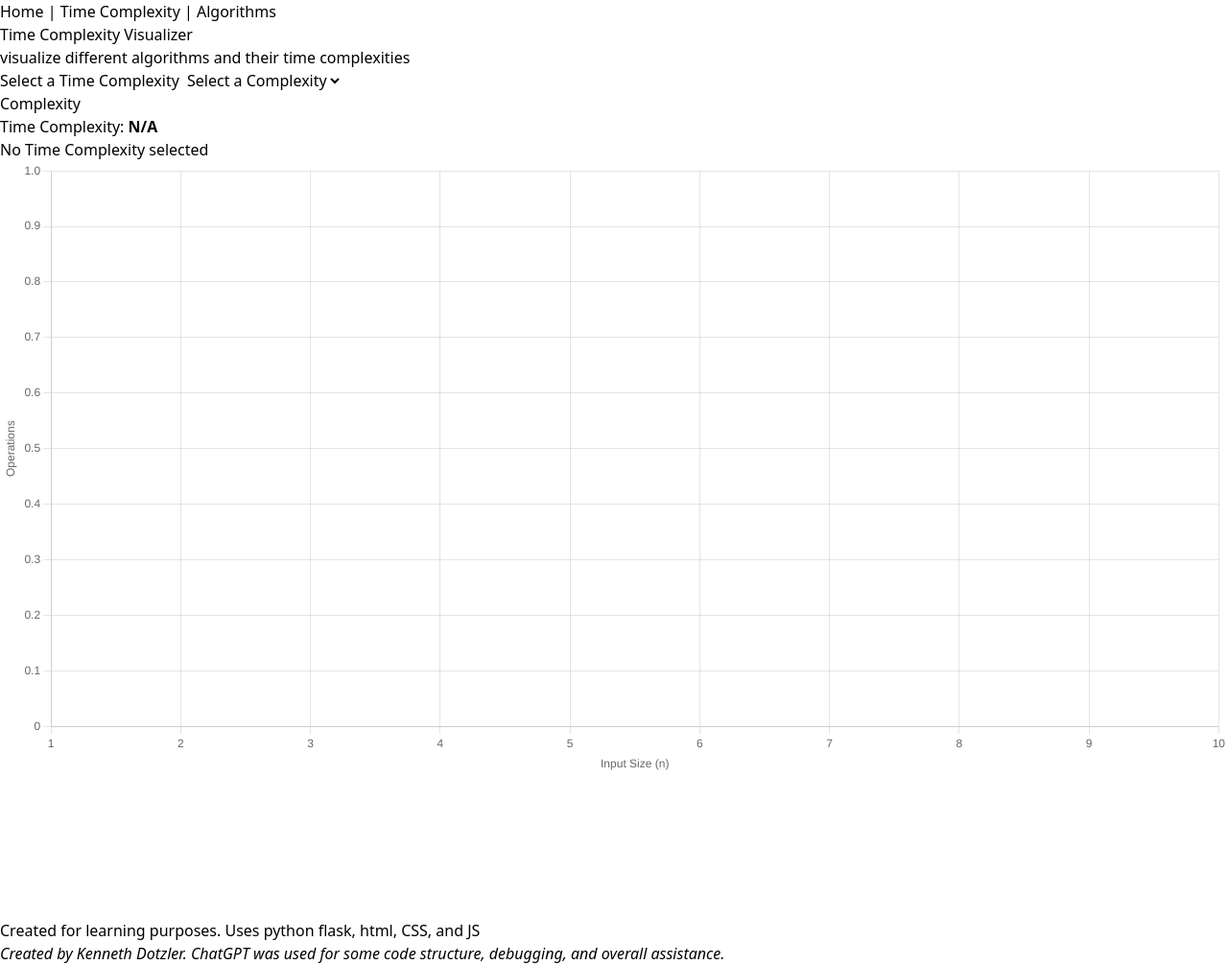
After one commit to KJ-Dotzler/flask-TimeComplexity, a Flask app: page /complexity in a window 1280 px wide. The commit adds this page. Shown: the whole page at 96% size. Run offline with Flask 3, Linux system fonts and the light colour scheme; a map, chart or similar area stays blank.

```diff
--- a/app.py
+++ b/app.py
@@ -10,6 +10,11 @@ app = Flask(__name__)
 @app.route('/')
 def index():
     return render_template('index.html')
+
+#complexity page
+@app.route('/complexity')
+def complexPage():
+    return render_template('complexity.html')
 
 #algo page
 @app.route('/algorithms')
--- a/templates/algorithms.html
+++ b/templates/algorithms.html
@@ -1,5 +1,5 @@
 {% extends "base.html" %}
-{%block title %} Big O Notation | <a href="{{ url_for('index') }}">Time Complexity</a> | Algorithms{% endblock %}
+{%block title %}<a href="{{ url_for('index') }}">Home</a> | <a href="{{ url_for('complexPage') }}">Time Complexity</a> | Algorithms{% endblock %}
 {% block content %}
     <div class="container">
         <section class="controls">
--- a/templates/base.html
+++ b/templates/base.html
@@ -4,8 +4,7 @@
         <meta charset="UTF-8">
         <meta name="viewport" content="width=device-width, initial-scale=1.0"
         <title>{% block title %}Time Complexity{% endblock %}</title>
-        <link rel="stylesheet" href="{{ url_for('static', filename='styles.css') }}">
-
+        <script src="https://cdn.jsdelivr.net/npm/@tailwindcss/browser@4"></script>
     </head>
     <body>
         <header>
--- /dev/null
+++ b/templates/complexity.html
@@ -0,0 +1,30 @@
+{% extends "base.html" %}
+{% block title%}<a href="{{ url_for('index') }}">Home</a> | Time Complexity | <a href="{{ url_for('algoPage') }}">Algorithms</a>{% endblock %}
+{% block content %}
+    <div class="container">
+        <section class="controls">
+            <label for="complex">Select a Time Complexity</label>
+            <select id="complex"></select>
+        </section>
+
+        <section class="info">
+            <h2 id="complexName">Complexity</h2>
+            <h4 id="complexTime">Time Complexity: <strong>N/A</strong></h4>
+            <p id="complexDescription">No Time Complexity selected</p>
+        </section>
+
+        <section class="testing">
+            <p id="testOutput"></p>
+        </section>
+
+        <section class="chart">
+            <canvas id="complexChart" width="350" height="175"></canvas>
+        </section>
+
+
+        <canvas id="timeChart" width="300" height="150"></canvas>
+    </div>
+{% endblock %}
+{% block scripts %}
+<script src="{{ url_for('static', filename='main.js') }}"></script>
+{% endblock %}
```
Also changed, not shown: static/tailwind/package.json (added, +17 -0 lines), templates/index.html (+4 -30 lines), static/tailwind/package-lock.json (added).
